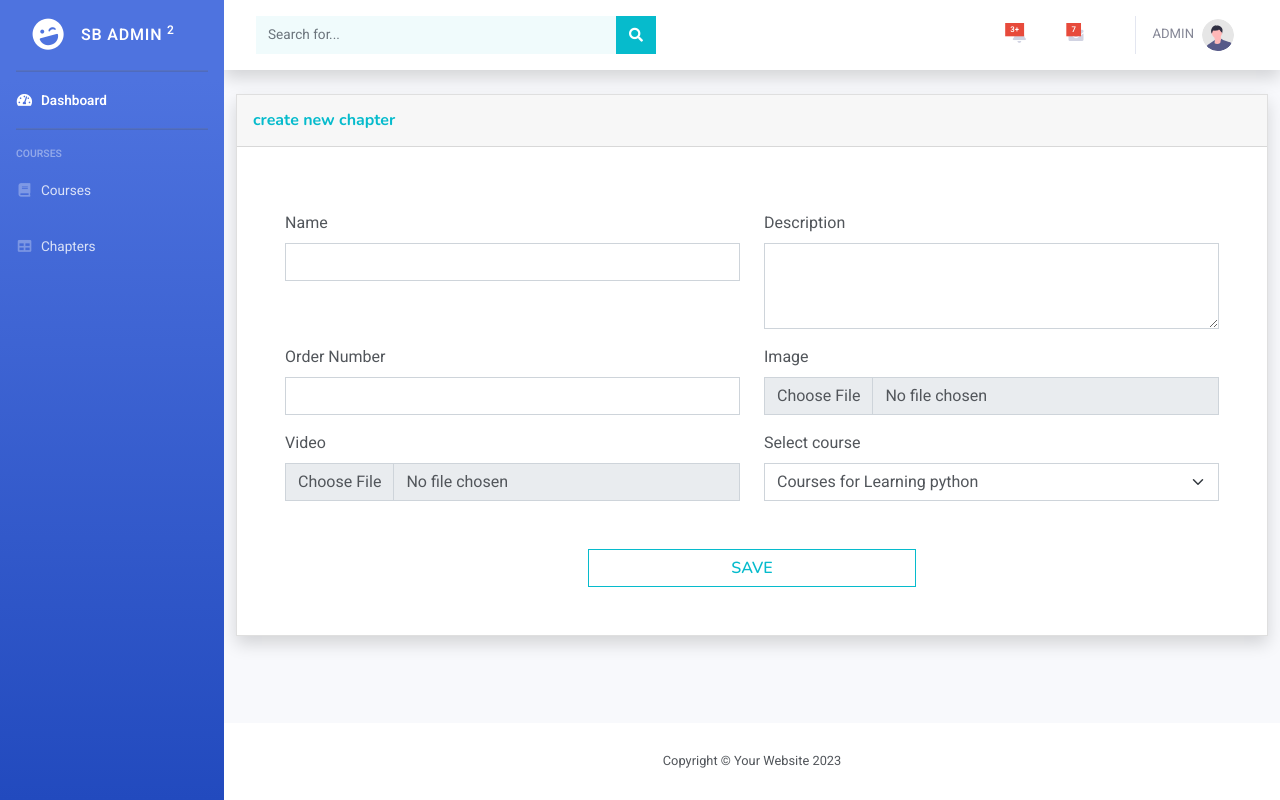
After one commit to YoussefElmoudene/e-learning-django, a Django app: page /teacher-create-chapter in a window 1280 px wide. The commit adds this page. Run offline with Django 4.2, Linux system fonts and the light colour scheme; a user stored in the database is signed in; data comes from the database, SQL or seed files in the repository; both versions use the stored data as it was after the commit; some libraries are stand-ins or nearby versions.

Commit message:
chapter and course curd

```diff
--- a/learning_app/models.py
+++ b/learning_app/models.py
@@ -63,6 +63,7 @@ class Inscription(models.Model):
 class Chapter(models.Model):
     name = models.CharField(max_length=100)
     description = models.TextField()
-    img = models.ImageField(upload_to='chapter_images/')
-    video = models.FileField(upload_to='chapter_videos/')
+    orderNumber = models.IntegerField(default=1)
+    img = models.ImageField(upload_to='static/media/chapter_images/')
+    video = models.FileField(upload_to='static/media/chapter_videos/')
     course = models.ForeignKey(Course, on_delete=models.CASCADE)
--- a/learning_app/urls.py
+++ b/learning_app/urls.py
@@ -7,9 +7,12 @@ urlpatterns = [
     path('courses', include('courses.urls')),
     path('teacher-dashboard', views.show_teacher, name="teacher"),
     path('teacher-courses', views.show_teacher_courses, name="teacher-courses"),
+    path('teacher-course-chapters', views.show_course_chapters, name="teacher-course-chapters"),
     path('teacher-create-course', views.show_teacher_create_course, name="teacher-create-course"),
+    path('teacher-create-chapter', views.show_teacher_create_chapter, name="teacher-create-chapter"),
     path('login', views.show_login_page, name="login"),
     path('doLogin', views.do_login, name="do_login"),
     path('logout', views.logout_view, name="logout"),
     path('create_course', views.create_course, name="create_course"),
+    path('create_chapter', views.create_chapter, name="create_chapter"),
 ]
--- a/learning_app/views.py
+++ b/learning_app/views.py
@@ -1,4 +1,5 @@
 import logging
+import os
 
 from django.contrib import messages
 from django.contrib.auth import login, logout
@@ -11,7 +12,7 @@ from django.shortcuts import render
 from django.urls import reverse
 
 from learning_app.auth.Authentication import Authentication
-from learning_app.models import Course, Teacher
+from learning_app.models import Course, Teacher, Chapter
 
 logger = logging.getLogger(__name__)
 
@@ -50,8 +51,29 @@ def show_teacher_courses(request):
 
 
 @login_required
+def show_course_chapters(request):
+    filter_value = request.GET.get('filter')
+    teacher = Teacher.objects.all().get(user_profile=request.user.id)
+    courses = Course.objects.all().filter(teacher=teacher)
+    print(filter_value)
+    if filter_value is None or filter_value == 'all':
+        chapters = Chapter.objects.all()
+    else:
+        chapters = Chapter.objects.all().filter(course=filter_value)
+
+    print(chapters)
+    return render(request, "teacher/chapters.html", {'courses': courses, 'chapters': chapters})
+
+
+@login_required
 def show_teacher_create_course(request):
     return render(request, "teacher/create-course.html")
+
+
+@login_required
+def show_teacher_create_chapter(request):
+    courses = Course.objects.all()
+    return render(request, "teacher/create-chapter.html", {'courses': courses})
 
 
 def logout_view(request):
@@ -97,3 +119,39 @@ def create_course(request):
         print(course)
 
         return redirect("/teacher-create-course")
+
+
+def create_chapter(request):
+    if request.method != "POST":
+        return HttpResponse("<h2>Method Not Allowed</h2>")
+    else:
+        name = request.POST.get("name")
+        description = request.POST.get("description")
+        orderNumber = request.POST.get("orderNumber")
+        print(request.FILES)
+        print(request.POST.get('image'))
+
+        # upload image
+        image_file = request.FILES['image']
+        image_name = image_file.name.lower().replace(' ', '_')
+        img = os.path.join('static/media/chapter_images/', image_name)
+        with open(img, 'wb+') as destination:
+            for chunk in image_file.chunks():
+                destination.write(chunk)
+
+        # upload video
+        video_file = request.FILES['video']
+        video_name = video_file.name.lower().replace(' ', '_')
+        video = os.path.join('static/media/chapter_videos/', video_name)
+
+        with open(video, 'wb+') as destination:
+            for chunk in video_file.chunks():
+                destination.write(chunk)
+
+        course = Course.objects.all().get(id=request.POST.get('filter'))
+        chapter = Chapter(name=name, description=description, orderNumber=orderNumber,
+                          img=img, video=video, course=course)
+        print(chapter)
+        chapter.save()
+        print(chapter)
+        return redirect("/teacher-create-chapter")
--- /dev/null
+++ b/templates/teacher/create-chapter.html
@@ -0,0 +1,65 @@
+{% extends 'teacher/teacher.html' %}
+{% block teacher_content %}
+    {% load static %}
+
+    <div class="container">
+        <div class="card shadow mb-4">
+            <div class="card-header justify-content-between d-flex flex-row py-3">
+                <h6 class="m-0 font-weight-bold text-primary">create new chapter</h6>
+            </div>
+            <form action="create_chapter" enctype="multipart/form-data" method="post">
+                {% csrf_token %}
+                <div class="row p-5">
+                    <div class="col-md-6 mt-3">
+                        <label for="title" class="form-label">Name</label>
+                        <input type="text" name="name" class="form-control" id="name"/>
+                    </div>
+
+
+                    <div class="col-md-6 mt-3">
+                        <label for="title" class="form-label">Description</label>
+                        <textarea type="text" rows="3" name="description" class="form-control"
+                                  id="description"></textarea>
+                    </div>
+
+
+                    <div class="col-md-6 mt-3">
+                        <label for="title" class="form-label">Order Number </label>
+                        <input type="number" name="orderNumber" class="form-control" id="orderNumber"/>
+                    </div>
+
+
+                    <div class="col-md-6 mt-3">
+                        <label for="title" class="form-label">Image</label>
+                        <input type="file" name="image" class="form-control" id="image"/>
+                    </div>
+
+                    <div class="col-md-6  mt-3">
+                        <label for="oldPrice" class="form-label">Video</label>
+                        <input type="file" name="video" class="form-control" id="video">
+                    </div>
+
+                    <div class="col-md-6  mt-3">
+                        <label for="oldPrice" class="form-label">Select course</label>
+                        <select name="filter" id="filter" class="form-select"
+                                aria-label="Default select example">
+                            {% for course in courses %}
+                                <option value="{{ course.id }}">Courses for {{ course.title }}</option>
+                            {% endfor %}
+                        </select>
+                    </div>
+
+
+                </div>
+                <div class="row pb-5">
+                    <div class="col-md-4"></div>
+                    <div class="col-md-4">
+                        <button style="width: 100%" type="submit" class="btn btn-outline-primary">SAVE</button>
+
+                    </div>
+                    <div class="col-md-4"></div>
+                </div>
+            </form>
+        </div>
+    </div>
+{% endblock %}
--- a/templates/teacher/sidebar.html
+++ b/templates/teacher/sidebar.html
@@ -39,7 +39,7 @@
 
 
         <li class="nav-item">
-            <a class="nav-link" href="../teacher-courses-chapters">
+            <a class="nav-link" href="../teacher-course-chapters">
                 <i class="fas fa-fw fa-table"></i>
                 <span>Chapters</span></a>
         </li>
```
Also changed, not shown: templates/teacher/chapters.html (added, +108 -0 lines), templates/teacher/courses.html (+14 -0 lines), db.sqlite3, learning_app/migrations/0001_initial.py (added), learning_app/migrations/0002_chapter_ordernumber.py (added), learning_app/migrations/0003_alter_chapter_ordernumber.py (added), static/media/chapter_images/Image4.jpg (added), static/media/chapter_images/Screenshot_2023-04-11_195650.png (added), static/media/chapter_images/screenshot_2023-04-11_141114.png (added), 3 other files.
